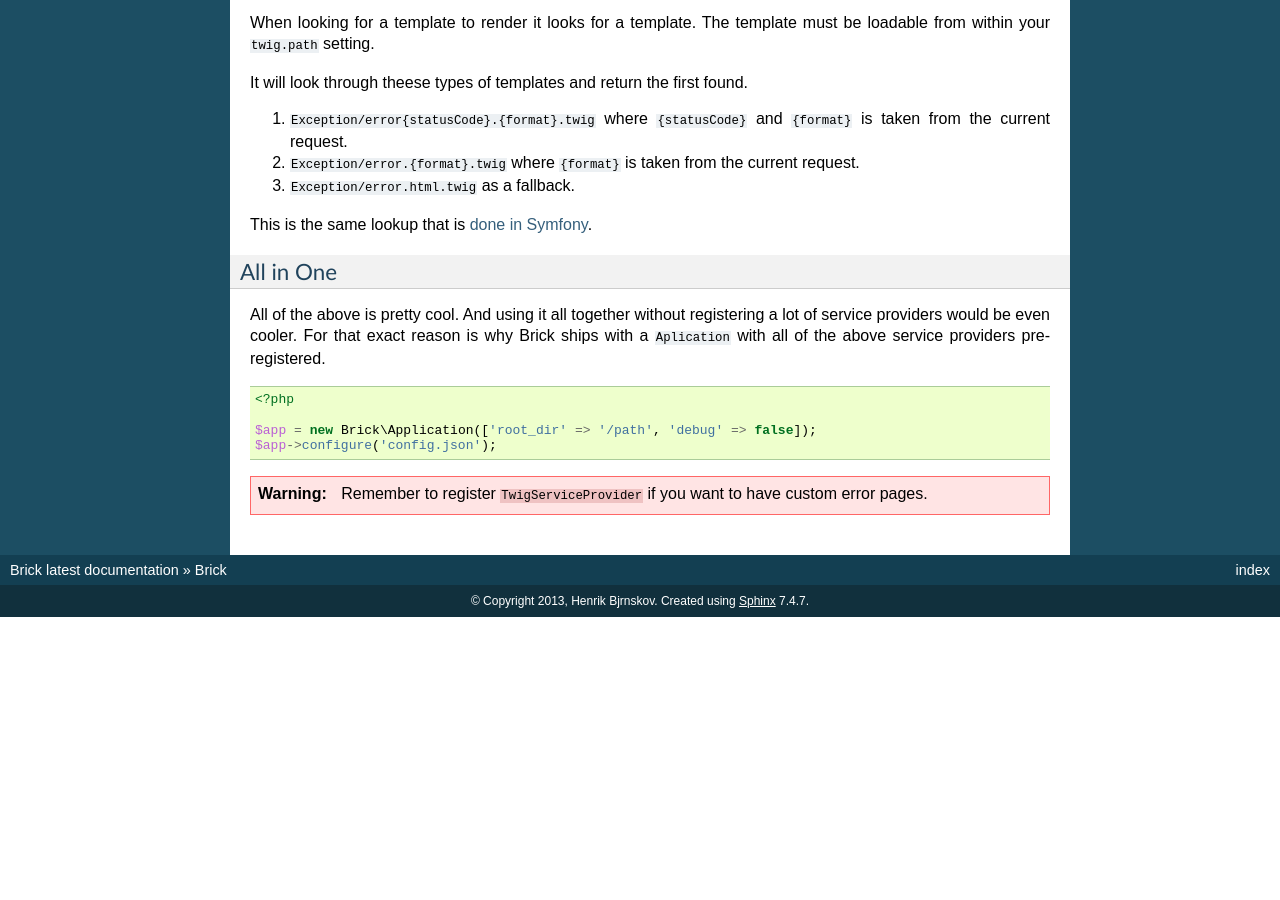
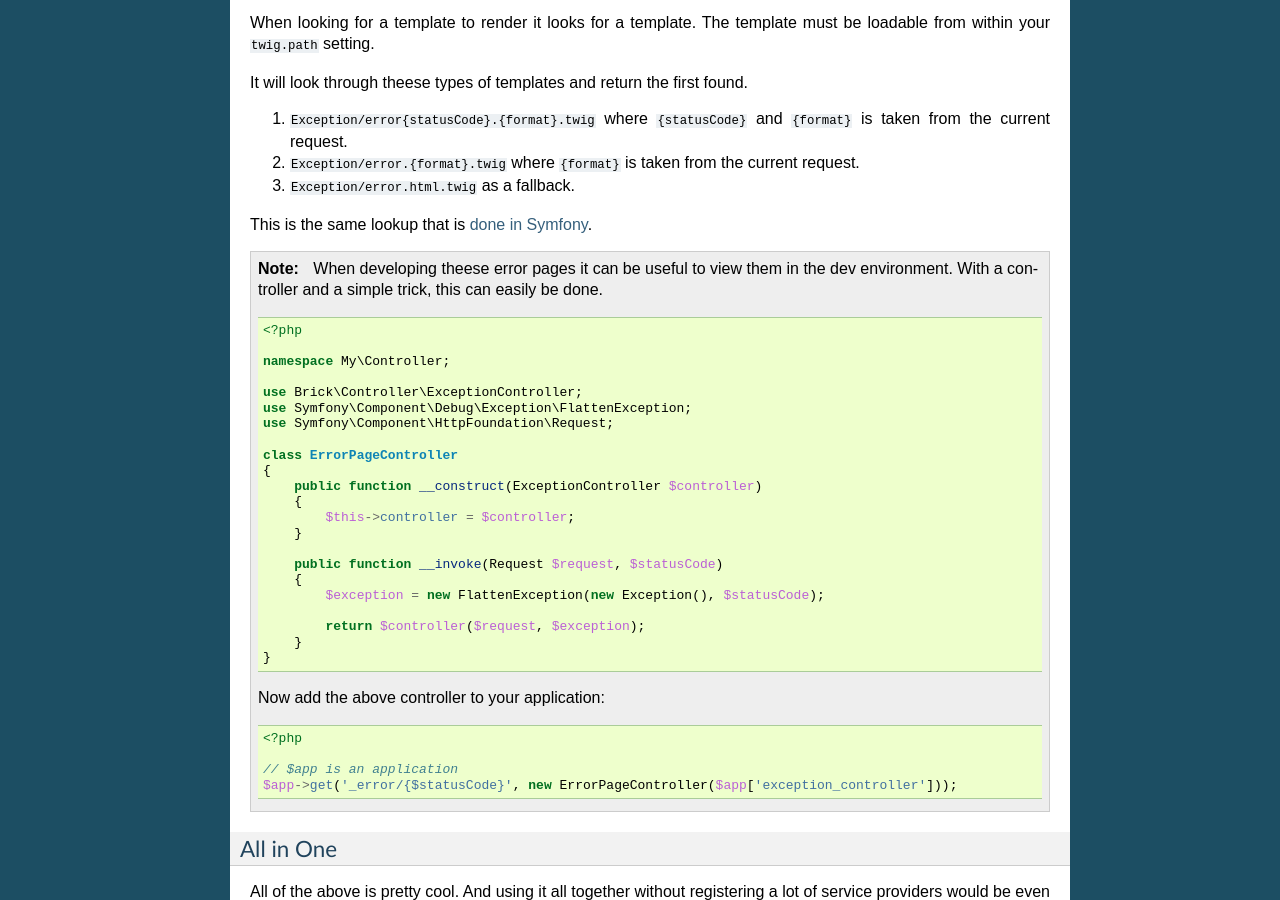
Before and after one commit to flint/Brick, a Sphinx documentation site: the page built from doc/index.rst, in a window 1280 px wide and 900 px high, scrolled down 2583 px. Built offline with Sphinx 7.4.7, drawn with Linux system fonts in a browser that asks for light colours; before the commit the page ends 3200 px from its top, so only the background shows below that.

Commit message:
add doc to view errors

```diff
--- a/doc/index.rst
+++ b/doc/index.rst
@@ -170,6 +170,45 @@ It will look through theese types of templates and return the first found.
 
 This is the same lookup that is `done in Symfony <http://symfony.com/doc/current/cookbook/controller/error_pages.html>`_.
 
+.. note::
+
+    When developing theese error pages it can be useful to view them in the dev environment. With a controller
+    and a simple trick, this can easily be done.
+
+    .. code-block:: php
+
+        <?php
+
+        namespace My\Controller;
+
+        use Brick\Controller\ExceptionController;
+        use Symfony\Component\Debug\Exception\FlattenException;
+        use Symfony\Component\HttpFoundation\Request;
+
+        class ErrorPageController
+        {
+            public function __construct(ExceptionController $controller)
+            {
+                $this->controller = $controller;
+            }
+
+            public function __invoke(Request $request, $statusCode)
+            {
+                $exception = new FlattenException(new Exception(), $statusCode);
+
+                return $controller($request, $exception);
+            }
+        }
+
+    Now add the above controller to your application:
+
+    .. code-block:: php
+
+        <?php
+
+        // $app is an application
+        $app->get('_error/{$statusCode}', new ErrorPageController($app['exception_controller']));
+
 All in One
 ~~~~~~~~~~
 
```
